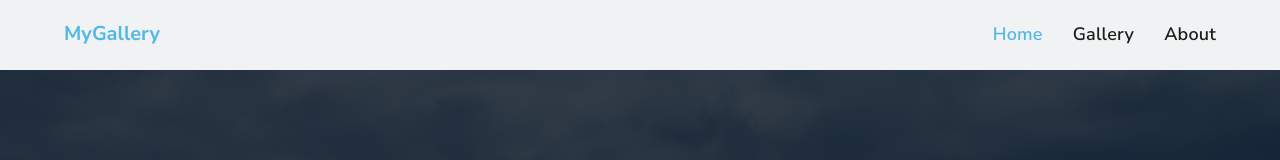
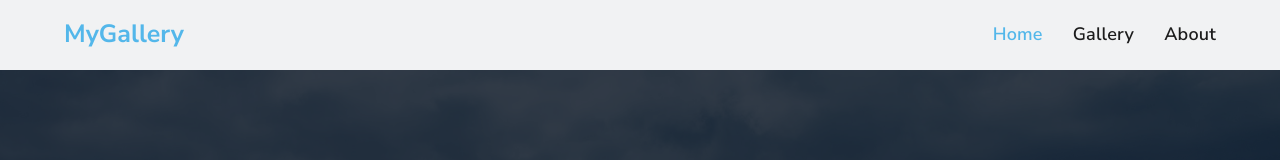
Before and after one commit to moorebarrett-jodiann/MyGallery, a React (Create React App) app: page / in a window 1280 px wide. Shown: the top 160 px of the page. Built offline with nearby package versions, Linux system fonts and the light colour scheme.

Commit message:
update README

```diff
--- a/src/stylesheet/index.css
+++ b/src/stylesheet/index.css
@@ -14,7 +14,7 @@ header .logo-container {
 }
 
 header .logo-container h2 {
-    font-size: var(--app-p-font-xlarge);
+    font-size: var(--app-h4);
     color: var(--app-cur-light-blue);
     margin: auto;
 }
```
Also changed, not shown: src/images/screenshots/home.png (added), 1 other file (tests, documents, lock files or other folders).
